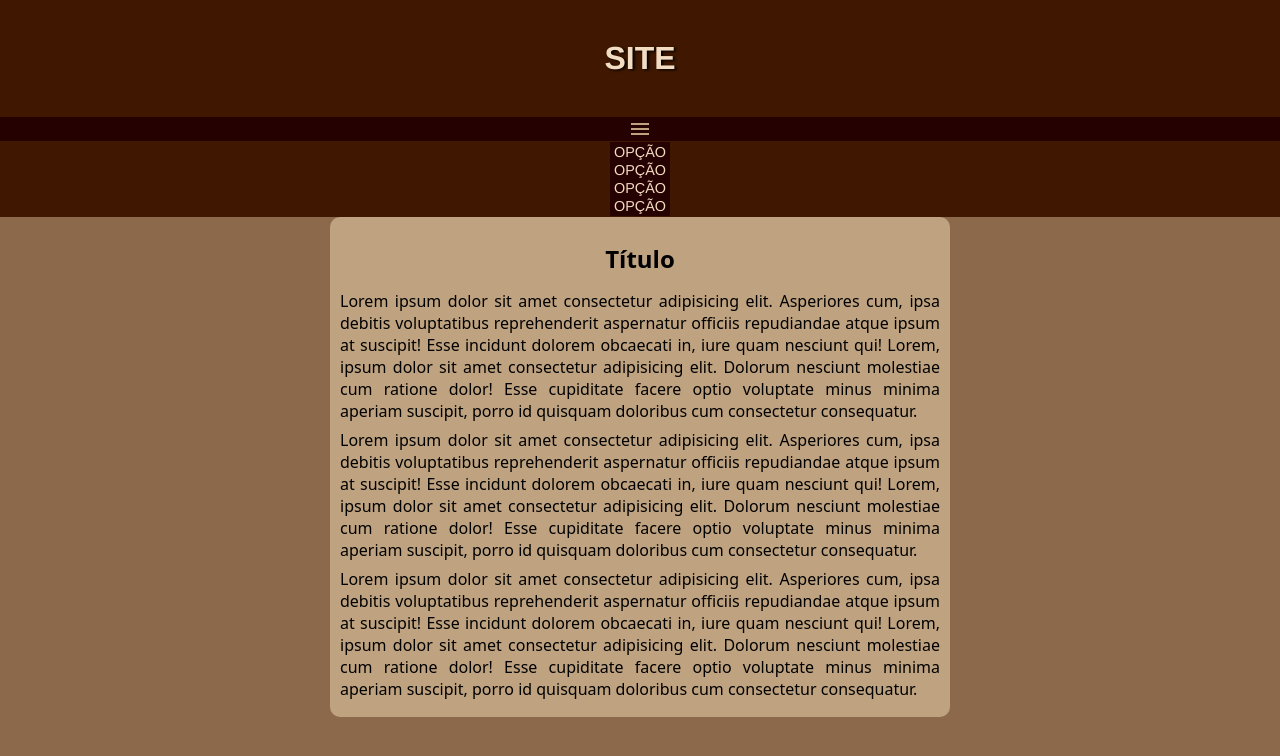
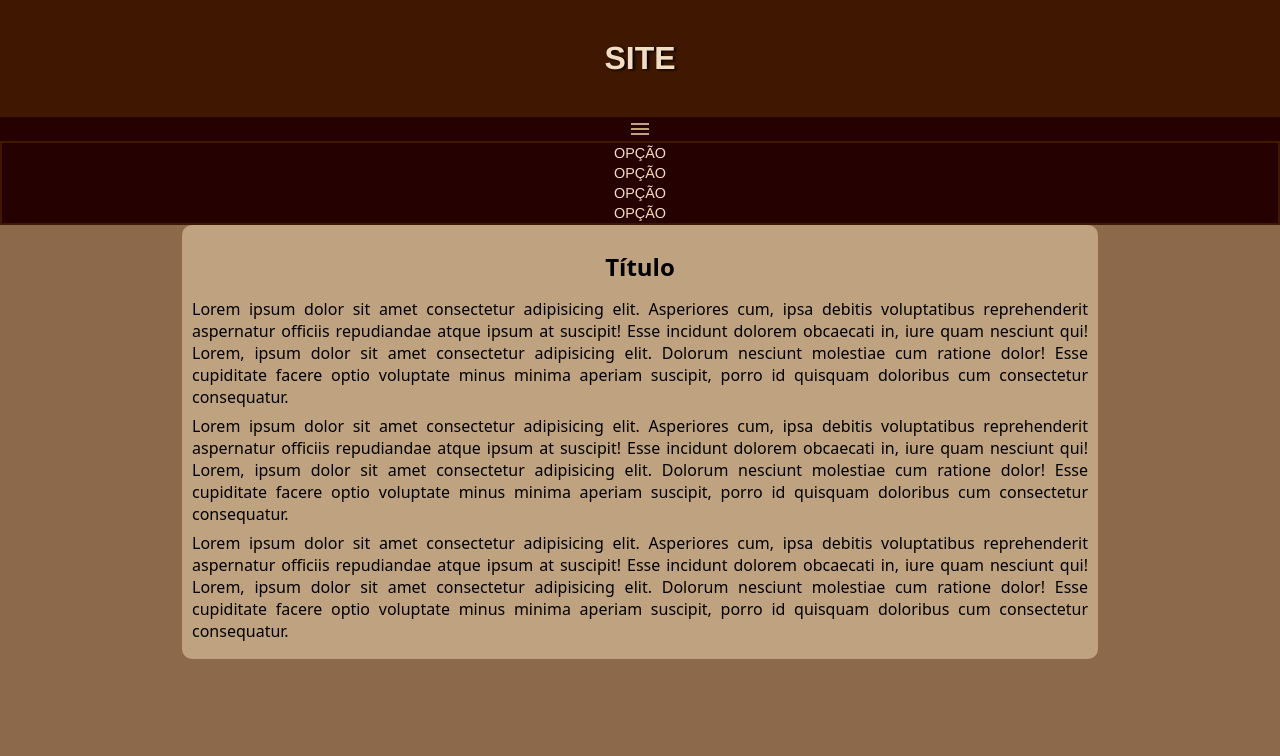
Before and after one commit to jamilefern4ndes/responsivo, a plain HTML site: page index.html in a window 1280 px wide. Both pictures are taken after a click on the element "menu". Drawn offline with nearby package versions, Linux system fonts and the light colour scheme.

Commit message:
Update style.css

```diff
--- a/estilos/style.css
+++ b/estilos/style.css
@@ -25,6 +25,7 @@ menu{
     display: none;
 }
 menu a {
+    display: block;
     background-color: #260101;
     text-transform: uppercase;
     font-size: 1.8vh;
@@ -51,7 +52,7 @@ main{
     margin: auto;
     padding: 10px;
     border-radius: 10px;
-    max-width: 600px;
+    max-width: 70vw;
 }
 main > h2{
     text-align: center;
```
